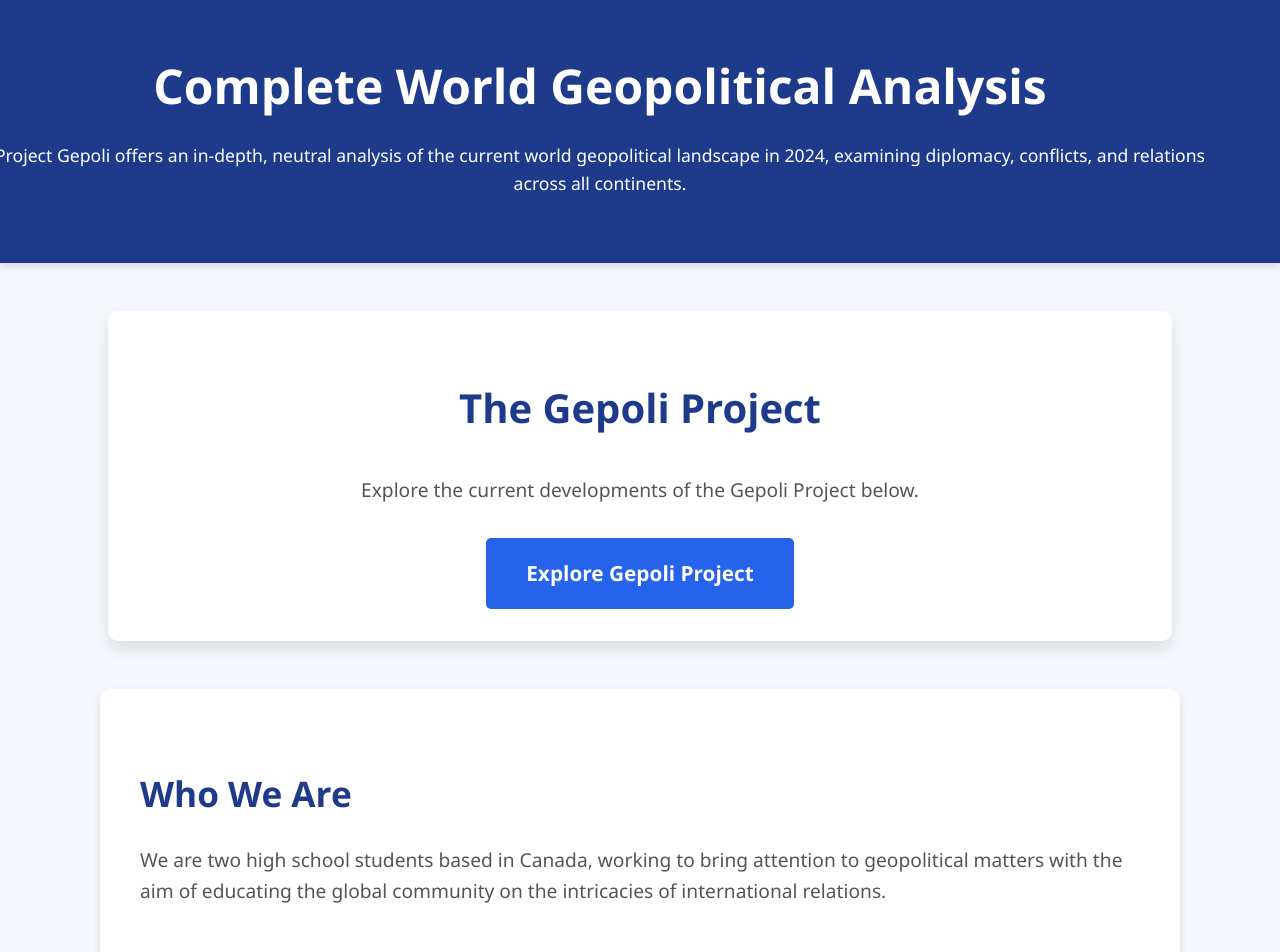
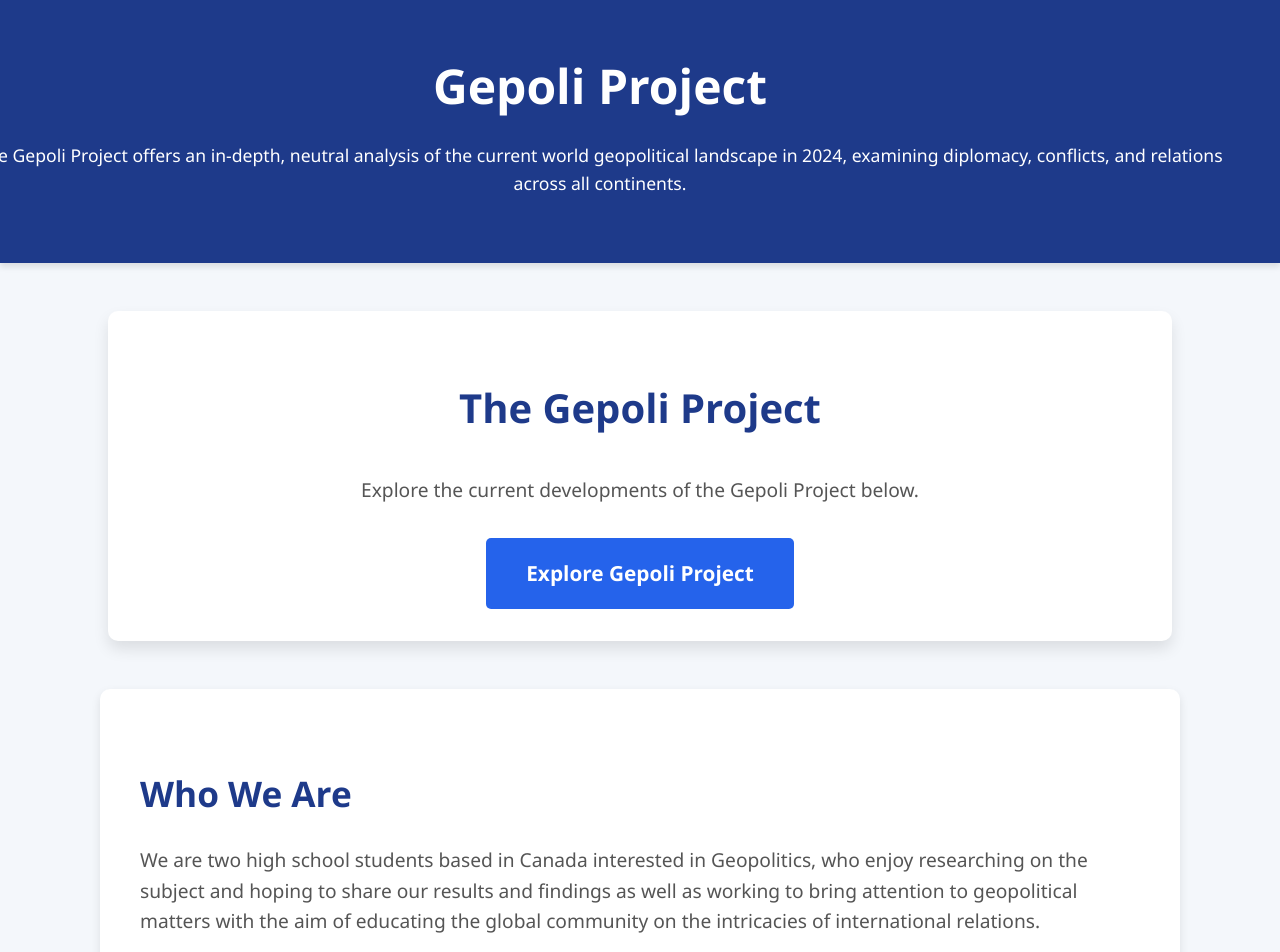
Before and after one commit to gepoli/gepoli.github.io, a plain HTML site: page index.html in a window 1280 px wide. Shown: the top 952 px of the page. Drawn offline with Linux system fonts and the light colour scheme.

Commit message:
21/12/2024-7

```diff
--- a/index.html
+++ b/index.html
@@ -169,8 +169,8 @@
     <header>
         <img src="https://gcdnb.pbrd.co/images/LWfqHJl3caM6.png?o=1" alt="Gepoli Logo">
         <div>
-            <h1>Complete World Geopolitical Analysis</h1>
-            <p>Project Gepoli offers an in-depth, neutral analysis of the current world geopolitical landscape in 2024, examining diplomacy, conflicts, and relations across all continents.</p>
+            <h1>Gepoli Project</h1>
+            <p>The Gepoli Project offers an in-depth, neutral analysis of the current world geopolitical landscape in 2024, examining diplomacy, conflicts, and relations across all continents.</p>
         </div>
     </header>
 
@@ -183,7 +183,7 @@
     <!-- Who We Are Section -->
     <div class="section" id="who-we-are">
         <h3>Who We Are</h3>
-        <p>We are two high school students based in Canada, working to bring attention to geopolitical matters with the aim of educating the global community on the intricacies of international relations.</p>
+        <p>We are two high school students based in Canada interested in Geopolitics, who enjoy researching on the subject and hoping to share our results and findings as well as working to bring attention to geopolitical matters with the aim of educating the global community on the intricacies of international relations.</p>
     </div>
 
     <!-- Authors Section -->
```
